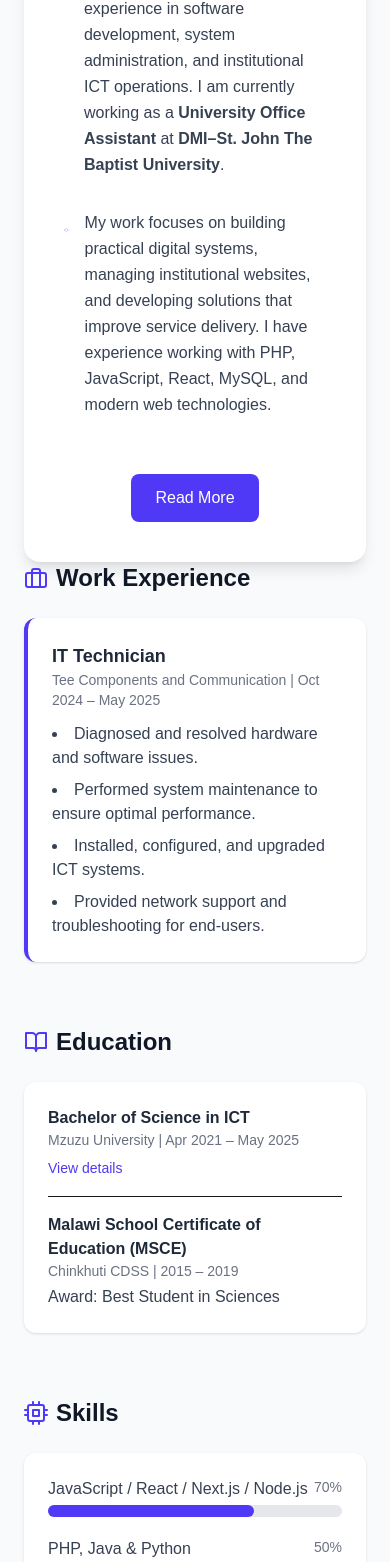
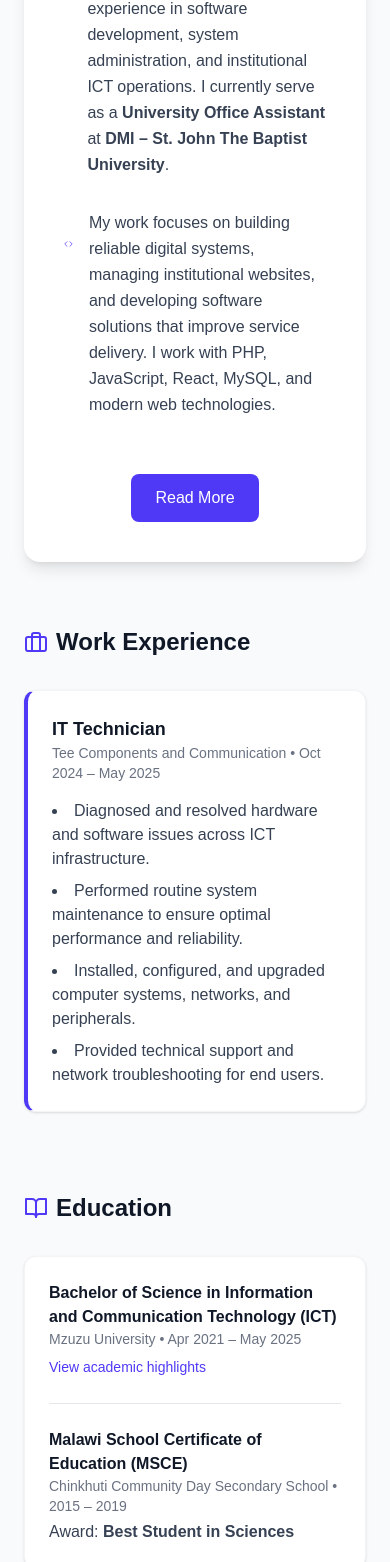
Before and after one commit to nedmwanza/my-portfolio, a Next.js app: page /about in a window 390 px wide. Shown: the part 417-1979 px from the top of the page. Built offline with nearby package versions, Linux system fonts and the light colour scheme.

Commit message:
dark theme commit

```diff
--- a/src/app/page.js
+++ b/src/app/page.js
@@ -1,21 +1,21 @@
 "use client";
 import Image from "next/image";
-import { FiLinkedin, FiFacebook, FiTwitter, FiMail } from "react-icons/fi";
+import { FiLinkedin, FiFacebook, FiMail } from "react-icons/fi";
 
 export default function Hero() {
   return (
-    <section className="min-h-screen flex items-center justify-center bg-gray-50 px-4 sm:px-6 lg:px-20">
+    <section className="min-h-screen flex items-center justify-center bg-gray-50 dark:bg-gray-900 px-4 sm:px-6 lg:px-20 transition-colors duration-300">
       <div className="max-w-7xl w-full grid grid-cols-1 md:grid-cols-2 gap-8 items-center">
 
         {/* Text Content */}
         <div className="space-y-6">
-          <h1 className="text-4xl sm:text-5xl font-bold text-gray-900">
-            Hi, I`m <span className="text-indigo-600">Masautso Ned Mwanza</span>
+          <h1 className="text-4xl sm:text-5xl font-bold text-gray-900 dark:text-gray-100">
+            Hi, I’m <span className="text-indigo-600 dark:text-indigo-400">Masautso Ned Mwanza</span>
           </h1>
-          <h2 className="text-xl sm:text-2xl font-semibold text-gray-700">
+          <h2 className="text-xl sm:text-2xl font-semibold text-gray-700 dark:text-gray-300">
             Software Developer | ICT Graduate
           </h2>
-          <p className="text-gray-600 max-w-md">
+          <p className="text-gray-600 dark:text-gray-300 max-w-md">
             Recent ICT graduate with hands-on experience in software development, system maintenance, and web-based solutions. Passionate about building innovative, practical, and user-friendly applications.
           </p>
 
@@ -23,13 +23,13 @@ export default function Hero() {
           <div className="flex flex-wrap gap-4">
             <a
               href="/contact"
-              className="px-6 py-3 bg-indigo-600 text-white rounded-lg font-medium hover:bg-indigo-700 transition-all"
+              className="px-6 py-3 bg-indigo-600 dark:bg-indigo-500 text-white rounded-lg font-medium hover:bg-indigo-700 dark:hover:bg-indigo-600 transition-all shadow-md"
             >
               Hire Me
             </a>
             <a
               href="/projects"
-              className="px-6 py-3 border border-indigo-600 text-indigo-600 rounded-lg font-medium hover:bg-indigo-50 transition-all"
+              className="px-6 py-3 border border-indigo-600 dark:border-indigo-500 text-indigo-600 dark:text-indigo-400 rounded-lg font-medium hover:bg-indigo-50 dark:hover:bg-gray-800 transition-all"
             >
               See Projects
             </a>
@@ -38,20 +38,20 @@ export default function Hero() {
           {/* Social Icons */}
           <div className="flex space-x-4 mt-4">
             <a href="https://www.linkedin.com/in/ned-mwanza-6b0412367" target="_blank" rel="noopener noreferrer">
-              <FiLinkedin className="w-6 h-6 text-indigo-600 hover:text-indigo-700 transition-colors" />
+              <FiLinkedin className="w-6 h-6 text-indigo-600 dark:text-indigo-400 hover:text-indigo-700 dark:hover:text-indigo-300 transition-colors" />
             </a>
             <a href="https://web.facebook.com/ned.mwanza.9" target="_blank" rel="noopener noreferrer">
-              <FiFacebook className="w-6 h-6 text-indigo-600 hover:text-indigo-700 transition-colors" />
+              <FiFacebook className="w-6 h-6 text-indigo-600 dark:text-indigo-400 hover:text-indigo-700 dark:hover:text-indigo-300 transition-colors" />
             </a>
             <a href="mailto:nedmwanza@gmail.com" target="_blank" rel="noopener noreferrer">
-              <FiMail className="w-6 h-6 text-indigo-600 hover:text-indigo-700 transition-colors" />
+              <FiMail className="w-6 h-6 text-indigo-600 dark:text-indigo-400 hover:text-indigo-700 dark:hover:text-indigo-300 transition-colors" />
             </a>
           </div>
         </div>
 
         {/* Profile Image */}
         <div className="flex justify-center md:justify-end">
-          <div className="w-56 h-56 md:w-64 md:h-64 rounded-full overflow-hidden border-4 border-indigo-600 shadow-lg">
+          <div className="w-56 h-56 md:w-64 md:h-64 rounded-full overflow-hidden border-4 border-indigo-600 dark:border-indigo-400 shadow-lg transform hover:scale-105 transition-transform duration-300">
             <Image
               src="/profile.jpeg"
               alt="Masautso Ned Mwanza"
--- a/src/components/About.js
+++ b/src/components/About.js
@@ -19,80 +19,101 @@ export default function About() {
   return (
     <section
       id="about"
-      className="min-h-screen bg-gray-50 py-20 px-6 md:px-20"
+      className="
+        min-h-screen py-20 px-6 md:px-20
+        bg-gray-50 dark:bg-gray-900
+        transition-colors
+      "
     >
+      {/* Main Card */}
       <motion.div
         initial={{ opacity: 0, y: 40 }}
         whileInView={{ opacity: 1, y: 0 }}
         viewport={{ once: true }}
         transition={{ duration: 0.6 }}
-        className="max-w-4xl mx-auto bg-white rounded-2xl shadow-lg p-10"
+        className="
+          max-w-4xl mx-auto
+          bg-white dark:bg-gray-800
+          rounded-2xl shadow-lg
+          p-10
+        "
       >
         {/* Header */}
         <div className="text-center mb-10">
-          <h2 className="text-4xl font-bold text-gray-900 mb-3">
+          <h2 className="text-4xl font-bold text-gray-900 dark:text-gray-100 mb-3">
             About Me
           </h2>
-          <p className="text-gray-600">
+          <p className="text-gray-600 dark:text-gray-400">
             ICT Graduate • Software Developer • University Office Assistant
           </p>
         </div>
 
         {/* Intro */}
         <div className="flex items-start space-x-4 mb-8">
-          <FiUser className="w-8 h-8 text-indigo-600 mt-1" />
-          <p className="text-gray-700 leading-relaxed">
+          <FiUser className="w-15 h-15 text-indigo-600 dark:text-indigo-400 mt-" />
+          <p className="text-gray-700 dark:text-gray-300 leading-relaxed">
             I am <strong>Masautso Ned Mwanza</strong>, an ICT graduate from
-            Mzuzu University with hands-on experience in software development,
-            system administration, and institutional ICT operations. I am
-            currently working as a <strong>University Office Assistant</strong>{" "}
-            at <strong>DMI–St. John The Baptist University</strong>.
+            <strong> Mzuzu University</strong> with hands-on experience in
+            software development, system administration, and institutional ICT
+            operations. I currently serve as a
+            <strong> University Office Assistant</strong> at
+            <strong> DMI – St. John The Baptist University</strong>.
           </p>
         </div>
 
         {/* What I Do */}
         <div className="flex items-start space-x-4 mb-8">
-          <FiCode className="w-8 h-8 text-indigo-600 mt-1" />
-          <p className="text-gray-700 leading-relaxed">
-            My work focuses on building practical digital systems, managing
-            institutional websites, and developing solutions that improve
-            service delivery. I have experience working with PHP, JavaScript,
-            React, MySQL, and modern web technologies.
+          <FiCode className="w-15 h-15 text-indigo-600 dark:text-indigo-400 mt-1" />
+          <p className="text-gray-700 dark:text-gray-300 leading-relaxed">
+            My work focuses on building reliable digital systems, managing
+            institutional websites, and developing software solutions that
+            improve service delivery. I work with PHP, JavaScript, React,
+            MySQL, and modern web technologies.
           </p>
         </div>
 
-        {/* Expandable Section */}
-        <div
-          className={`transition-all duration-500 ${
-            showMore ? "max-h-screen" : "max-h-0 overflow-hidden"
-          }`}
+        {/* Expandable Content */}
+        <motion.div
+          initial={false}
+          animate={{ height: showMore ? "auto" : 0, opacity: showMore ? 1 : 0 }}
+          transition={{ duration: 0.4 }}
+          className="overflow-hidden"
         >
-          <div className="flex items-start space-x-4 mb-8 mt-6">
-            <FiBriefcase className="w-8 h-8 text-indigo-600 mt-1" />
-            <p className="text-gray-700 leading-relaxed">
+          <div className="flex items-start space-x-4 mb-8 mt-4">
+            <FiBriefcase className="w-15 h-15 text-indigo-600 dark:text-indigo-400 mt-1" />
+            <p className="text-gray-700 dark:text-gray-300 leading-relaxed">
               In my current role, I manage and update the university website,
               develop online admission application features, and prepare
-              institutional reports and meeting minutes. Academically, I have
-              worked on large-scale systems including a smart farming platform
-              and a national-level housing management system with payment
-              integration.
+              institutional reports and official meeting minutes. Academically,
+              I have designed and implemented large-scale systems including a
+              climate-smart farming platform and a national housing management
+              system with integrated mobile payments.
             </p>
           </div>
-        </div>
+        </motion.div>
 
         {/* Toggle Button */}
         <div className="text-center mt-6">
           <button
             onClick={() => setShowMore(!showMore)}
-            className="px-6 py-3 rounded-lg bg-indigo-600 text-white font-medium hover:bg-indigo-700 transition-all"
+            className="
+              px-6 py-3 rounded-lg
+              bg-indigo-600 hover:bg-indigo-700
+              text-white font-medium
+              transition-all
+            "
           >
             {showMore ? "Show Less" : "Read More"}
           </button>
         </div>
       </motion.div>
+
+      {/* Sub Sections */}
+      <div className="max-w-4xl mx-auto mt-16">
         <Experience />
         <Education />
         <Skills />
+      </div>
     </section>
   );
 }
--- a/src/components/Education.js
+++ b/src/components/Education.js
@@ -1,62 +1,87 @@
 "use client";
 import { useState } from "react";
-import { motion } from "framer-motion";
+import { motion, AnimatePresence } from "framer-motion";
 import { FiBookOpen } from "react-icons/fi";
 
 export default function Education() {
   const [open, setOpen] = useState(false);
 
   return (
-    <section className="mb-16">
+    <section className="mb-20">
       <motion.div
         initial={{ opacity: 0, y: 30 }}
         whileInView={{ opacity: 1, y: 0 }}
         viewport={{ once: true }}
         transition={{ duration: 0.5 }}
       >
-        <h3 className="text-2xl font-bold text-gray-900 mb-6 flex items-center gap-2">
-          <FiBookOpen className="text-indigo-600" />
+        {/* Section Title */}
+        <h3 className="text-2xl font-bold flex items-center gap-2 mb-8
+          text-gray-900 dark:text-gray-100">
+          <FiBookOpen className="text-indigo-600 dark:text-indigo-400" />
           Education
         </h3>
 
-        <div className="bg-white rounded-xl shadow p-6 space-y-4">
+        {/* Card */}
+        <div className="
+          bg-white dark:bg-gray-800
+          rounded-xl shadow
+          border border-gray-100 dark:border-gray-700
+          p-6 space-y-6
+        ">
+          {/* Degree */}
           <div>
-            <h4 className="font-semibold text-gray-800">
-              Bachelor of Science in ICT
+            <h4 className="font-semibold text-gray-900 dark:text-gray-100">
+              Bachelor of Science in Information and Communication Technology (ICT)
             </h4>
-            <p className="text-sm text-gray-500">
-              Mzuzu University | Apr 2021 – May 2025
+            <p className="text-sm text-gray-500 dark:text-gray-400">
+              Mzuzu University • Apr 2021 – May 2025
             </p>
 
             <button
               onClick={() => setOpen(!open)}
-              className="mt-2 text-indigo-600 text-sm font-medium hover:underline"
+              className="mt-2 text-sm font-medium
+                text-indigo-600 dark:text-indigo-400
+                hover:underline transition"
             >
-              {open ? "Hide details" : "View details"}
+              {open ? "Hide academic highlights" : "View academic highlights"}
             </button>
 
+            {/* Animated details */}
+            <AnimatePresence>
               {open && (
-              <ul className="mt-3 list-disc list-inside text-gray-700 space-y-2">
+                <motion.ul
+                  initial={{ opacity: 0, height: 0 }}
+                  animate={{ opacity: 1, height: "auto" }}
+                  exit={{ opacity: 0, height: 0 }}
+                  transition={{ duration: 0.3 }}
+                  className="mt-4 list-disc list-inside
+                    text-gray-700 dark:text-gray-300
+                    space-y-2 overflow-hidden"
+                >
                   <li>
-                  Final Year Project: Climate Smart Tobacco Production System.
+                    Final Year Project: <strong>Climate Smart Tobacco Production System</strong>
                   </li>
                   <li>
-                  Huawei Seeds for the Future Program participant (2022).
+                    Participant, <strong>Huawei Seeds for the Future Program (2022)</strong>
                   </li>
-                <li>Cisco Networking Academy certifications (2024).</li>
-              </ul>
+                  <li>
+                    Cisco Networking Academy Certifications (2024)
+                  </li>
+                </motion.ul>
               )}
+            </AnimatePresence>
           </div>
 
-          <div className="pt-4 border-t">
-            <h4 className="font-semibold text-gray-800">
+          {/* Secondary Education */}
+          <div className="pt-6 border-t border-gray-200 dark:border-gray-700">
+            <h4 className="font-semibold text-gray-900 dark:text-gray-100">
               Malawi School Certificate of Education (MSCE)
             </h4>
-            <p className="text-sm text-gray-500">
-              Chinkhuti CDSS | 2015 – 2019
+            <p className="text-sm text-gray-500 dark:text-gray-400">
+              Chinkhuti Community Day Secondary School • 2015 – 2019
             </p>
-            <p className="text-gray-700 mt-1">
-              Award: Best Student in Sciences
+            <p className="mt-1 text-gray-700 dark:text-gray-300">
+              Award: <strong>Best Student in Sciences</strong>
             </p>
           </div>
         </div>
--- a/src/components/Experience.js
+++ b/src/components/Experience.js
@@ -4,31 +4,50 @@ import { FiBriefcase } from "react-icons/fi";
 
 export default function WorkExperience() {
   return (
-    <section className="mb-16">
+    <section className="mb-20">
       <motion.div
         initial={{ opacity: 0, y: 30 }}
         whileInView={{ opacity: 1, y: 0 }}
         viewport={{ once: true }}
         transition={{ duration: 0.5 }}
       >
-        <h3 className="text-2xl font-bold text-gray-900 mb-6 flex items-center gap-2">
-          <FiBriefcase className="text-indigo-600" />
+        {/* Section Header */}
+        <h3 className="text-2xl font-bold flex items-center gap-2 mb-8
+          text-gray-900 dark:text-gray-100">
+          <FiBriefcase className="text-indigo-600 dark:text-indigo-400" />
           Work Experience
         </h3>
 
-        <div className="bg-white rounded-xl shadow p-6 border-l-4 border-indigo-600">
-          <h4 className="text-lg font-semibold text-gray-800">
+        {/* Experience Card */}
+        <div className="
+          bg-white dark:bg-gray-800
+          rounded-xl shadow
+          border border-gray-100 dark:border-gray-700
+          border-l-4 border-l-indigo-600 dark:border-l-indigo-400
+          p-6
+        ">
+          <h4 className="text-lg font-semibold text-gray-900 dark:text-gray-100">
             IT Technician
           </h4>
-          <p className="text-sm text-gray-500 mb-3">
-            Tee Components and Communication | Oct 2024 – May 2025
+
+          <p className="text-sm text-gray-500 dark:text-gray-400 mb-4">
+            Tee Components and Communication • Oct 2024 – May 2025
           </p>
 
-          <ul className="list-disc list-inside text-gray-700 space-y-2">
-            <li>Diagnosed and resolved hardware and software issues.</li>
-            <li>Performed system maintenance to ensure optimal performance.</li>
-            <li>Installed, configured, and upgraded ICT systems.</li>
-            <li>Provided network support and troubleshooting for end-users.</li>
+          <ul className="list-disc list-inside space-y-2
+            text-gray-700 dark:text-gray-300">
+            <li>
+              Diagnosed and resolved hardware and software issues across ICT infrastructure.
+            </li>
+            <li>
+              Performed routine system maintenance to ensure optimal performance and reliability.
+            </li>
+            <li>
+              Installed, configured, and upgraded computer systems, networks, and peripherals.
+            </li>
+            <li>
+              Provided technical support and network troubleshooting for end users.
+            </li>
           </ul>
         </div>
       </motion.div>
--- a/src/components/Includes/Footer.js
+++ b/src/components/Includes/Footer.js
@@ -1,62 +1,64 @@
 "use client";
 import React from "react";
-import { FaFacebookF, FaLinkedinIn, FaMailchimp, FaWhatsapp } from "react-icons/fa";
-import { FiLinkedin, FiFacebook, FiTwitter, FiMail } from "react-icons/fi";
+import { FaFacebookF, FaLinkedinIn, FaWhatsapp } from "react-icons/fa";
+import { FiMail } from "react-icons/fi";
 
 function Footer() {
   return (
-    <footer className="bg-white border-t mt-20">
+    <footer className="bg-white dark:bg-gray-900 border-t border-gray-200 dark:border-gray-800 mt-20 transition-colors">
       <div className="max-w-7xl mx-auto px-6 py-12 text-center">
-        <p className="text-lg font-medium text-gray-700 mb-6">
+
+        {/* Message */}
+        <p className="text-lg font-medium text-gray-700 dark:text-gray-300 mb-6">
           Let’s work together to build impactful digital solutions
         </p>
 
         {/* Social Links */}
         <div className="flex justify-center space-x-6 mb-8">
-          <a
-            href="https://web.facebook.com/ned.mwanza.9"
-            target="_blank"
-            rel="noopener noreferrer"
-            aria-label="Facebook"
-            className="w-10 h-10 flex items-center justify-center rounded-full border border-gray-300 text-gray-600 hover:bg-indigo-600 hover:text-white transition"
-          >
-            <FaFacebookF size={18} />
-          </a>
-
-          <a
-            href="https://www.linkedin.com/in/ned-mwanza-6b0412367"
-            target="_blank"
-            rel="noopener noreferrer"
-            aria-label="LinkedIn"
-            className="w-10 h-10 flex items-center justify-center rounded-full border border-gray-300 text-gray-600 hover:bg-indigo-600 hover:text-white transition"
-          >
-            <FaLinkedinIn size={18} />
-          </a>
-
-          <a
-            href="https://wa.me/265888138980"
-            target="_blank"
-            rel="noopener noreferrer"
-            aria-label="WhatsApp"
-            className="w-10 h-10 flex items-center justify-center rounded-full border border-gray-300 text-gray-600 hover:bg-indigo-600 hover:text-white transition"
-          >
-            <FaWhatsapp size={18} />
-          </a>
-
-                    <a
-            href="https://www.linkedin.com/in/ned-mwanza-6b0412367"
-            target="_blank"
-            rel="noopener noreferrer"
-            aria-label="LinkedIn"
-            className="w-10 h-10 flex items-center justify-center rounded-full border border-gray-300 text-gray-600 hover:bg-indigo-600 hover:text-white transition"
-          >
-            <FiMail size={18} />
-          </a>
+          {[
+            {
+              href: "https://web.facebook.com/ned.mwanza.9",
+              icon: <FaFacebookF size={18} />,
+              label: "Facebook",
+            },
+            {
+              href: "https://www.linkedin.com/in/ned-mwanza-6b0412367",
+              icon: <FaLinkedinIn size={18} />,
+              label: "LinkedIn",
+            },
+            {
+              href: "https://wa.me/265888138980",
+              icon: <FaWhatsapp size={18} />,
+              label: "WhatsApp",
+            },
+            {
+              href: "mailto:mwanzamasautso363@gmail.com",
+              icon: <FiMail size={18} />,
+              label: "Email",
+            },
+          ].map((item, index) => (
+            <a
+              key={index}
+              href={item.href}
+              target="_blank"
+              rel="noopener noreferrer"
+              aria-label={item.label}
+              className="
+                w-10 h-10 flex items-center justify-center rounded-full
+                border border-gray-300 dark:border-gray-700
+                text-gray-600 dark:text-gray-300
+                hover:bg-indigo-600 hover:text-white
+                dark:hover:bg-indigo-500
+                transition
+              "
+            >
+              {item.icon}
+            </a>
+          ))}
         </div>
 
-
         {/* Copyright */}
-        <div className="border-t pt-6 text-sm text-gray-500">
+        <div className="border-t border-gray-200 dark:border-gray-800 pt-6 text-sm text-gray-500 dark:text-gray-400">
           © {new Date().getFullYear()} Ned Mwanza. All rights reserved.
         </div>
       </div>
--- a/src/components/Skills.js
+++ b/src/components/Skills.js
@@ -5,11 +5,11 @@ import { FiCpu } from "react-icons/fi";
 const skills = [
   { name: "JavaScript / React / Next.js / Node.js", level: 70 },
   { name: "PHP, Java & Python", level: 50 },
-  { name: "MongoDB, Postgre, MySQL & SQL", level: 75 },
+  { name: "MongoDB, PostgreSQL, MySQL & SQL", level: 75 },
   { name: "Networking (Cisco)", level: 60 },
   { name: "Linux & Windows Administration", level: 70 },
   { name: "Git & GitHub", level: 85 },
-  { name: "RESTful API", level: 60 },
+  { name: "RESTful APIs", level: 60 },
 ];
 
 export default function Skills() {
@@ -21,29 +21,34 @@ export default function Skills() {
         viewport={{ once: true }}
         transition={{ duration: 0.5 }}
       >
-        <h3 className="text-2xl font-bold text-gray-900 mb-6 flex items-center gap-2">
-          <FiCpu className="text-indigo-600" />
-          Skills
+        {/* Section Header */}
+        <h3 className="text-2xl font-bold mb-6 flex items-center gap-2 text-gray-900 dark:text-gray-100">
+          <FiCpu className="text-indigo-600 dark:text-indigo-400" />
+          Technical Skills
         </h3>
 
-        <div className="bg-white rounded-xl shadow p-6 space-y-5">
+        {/* Skills Card */}
+        <div className="bg-white dark:bg-gray-800 rounded-xl shadow p-6 space-y-6">
           {skills.map((skill, index) => (
             <div key={index}>
-              <div className="flex justify-between mb-1">
-                <span className="text-gray-700 font-medium">
+              {/* Skill Name & Percentage */}
+              <div className="flex justify-between items-center mb-2">
+                <span className="text-gray-700 dark:text-gray-300 font-medium">
                   {skill.name}
                 </span>
-                <span className="text-sm text-gray-500">
+                <span className="text-sm text-gray-500 dark:text-gray-400">
                   {skill.level}%
                 </span>
               </div>
 
-              <div className="w-full bg-gray-200 rounded-full h-3">
+              {/* Progress Bar */}
+              <div className="w-full bg-gray-200 dark:bg-gray-700 rounded-full h-3 overflow-hidden">
                 <motion.div
                   initial={{ width: 0 }}
                   whileInView={{ width: `${skill.level}%` }}
-                  transition={{ duration: 0.8 }}
-                  className="h-3 rounded-full bg-indigo-600"
+                  viewport={{ once: true }}
+                  transition={{ duration: 0.8, ease: "easeOut" }}
+                  className="h-3 rounded-full bg-indigo-600 dark:bg-indigo-400"
                 />
               </div>
             </div>
```
Also changed, not shown: src/components/Contact.js (+41 -17 lines), src/components/Includes/Navbar.js (+44 -23 lines). Lines whose indentation alone changed are shown as unchanged.
